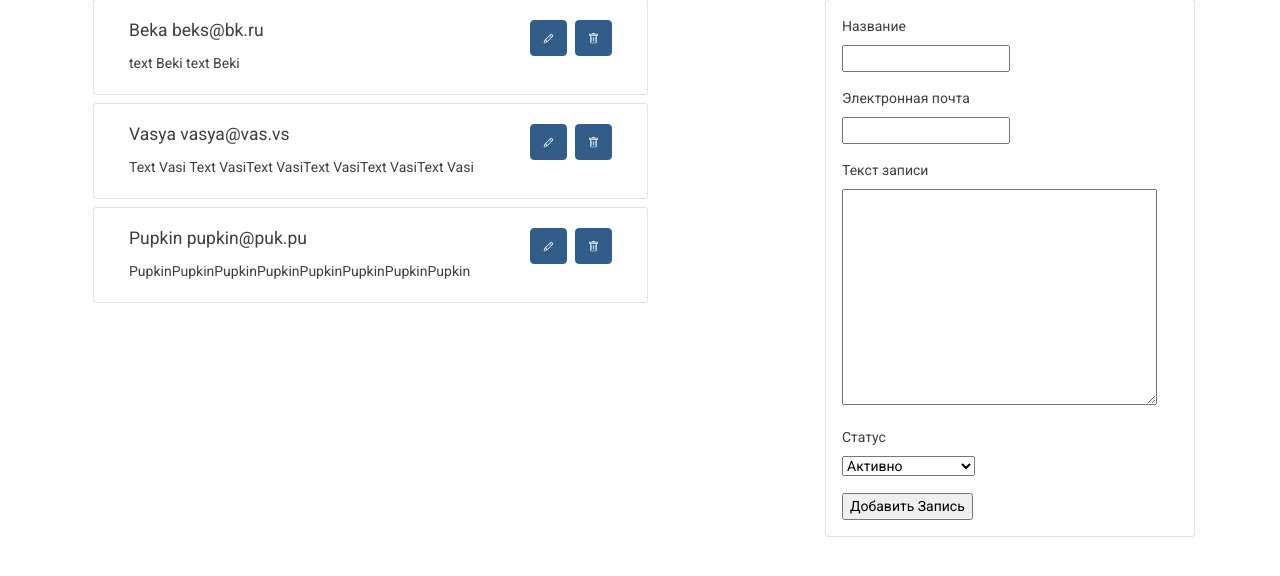
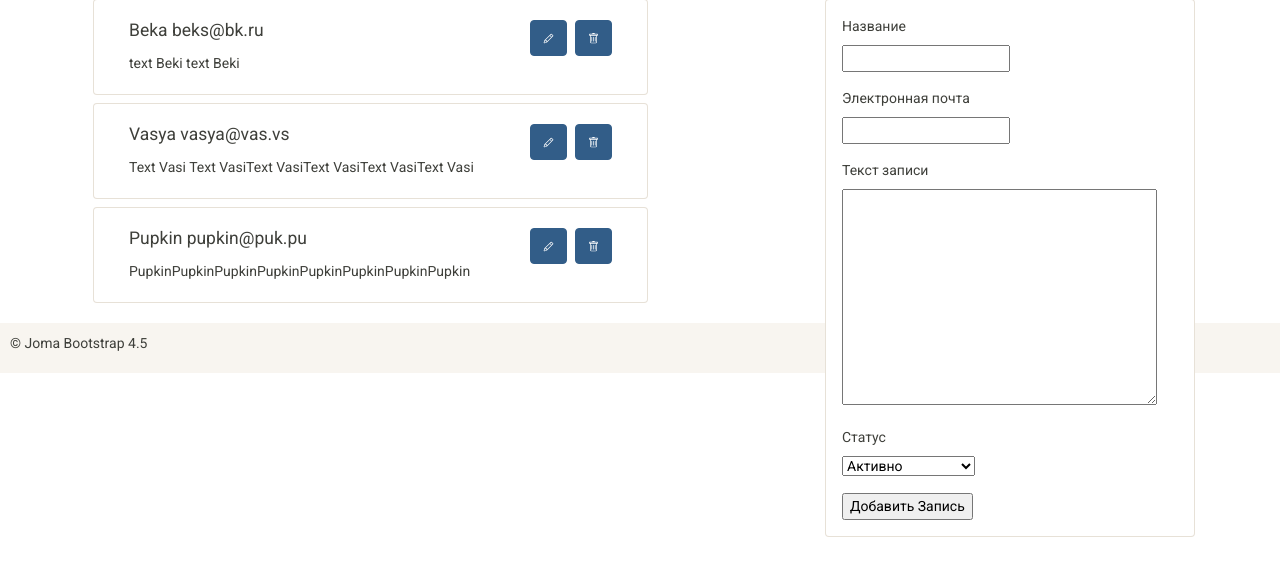
Before and after one commit to jomagsm/exam_6, a Django app: page / in a window 1280 px wide. Shown: the part 127-703 px from the top of the page. Run offline with Django 3.2, Linux system fonts and the light colour scheme; data comes from the database, SQL or seed files in the repository; some libraries are stand-ins or nearby versions.

Commit message:
Удалил коментарии

```diff
--- a/source/main/settings.py
+++ b/source/main/settings.py
@@ -106,7 +106,7 @@ AUTH_PASSWORD_VALIDATORS = [
 
 LANGUAGE_CODE = 'en-us'
 
-TIME_ZONE = 'UTC'
+TIME_ZONE = 'Asia/Bishkek'
 
 USE_I18N = True
 
--- a/source/webapp/static/css/style.css
+++ b/source/webapp/static/css/style.css
@@ -0,0 +1,6 @@
+#footer{
+    margin-top: 20px;
+    padding: 10px;
+    background: #f8f5f0;
+    height: 50px;
+}
--- a/source/webapp/templates/base.html
+++ b/source/webapp/templates/base.html
@@ -26,6 +26,9 @@
 
     {% endblock %}
 </div>
+<div id="footer">
+    <p>&copy; Joma Bootstrap 4.5</p>
+</div>
 </body>
 <script src="https://code.jquery.com/jquery-3.5.1.slim.min.js"
         integrity="sha384-DfXdz2htPH0lsSSs5nCTpuj/zy4C+OGpamoFVy38MVBnE+IbbVYUew+OrCXaRkfj"
--- a/source/webapp/templates/create_new_note.html
+++ b/source/webapp/templates/create_new_note.html
@@ -9,10 +9,6 @@
             {% for field in form %}
                 {% include 'partial/form_create.html' with form=field %}
             {% endfor %}
-            {#{% include 'partial/article_form.html' with form=form.name %}#}
-            {#{% include 'partial/article_form.html' with form=form.description %}#}
-            {#{% include 'partial/article_form.html' with form=form.status %}#}
-            {#{% include 'partial/article_form.html' with form=form.create_at %}#}
             <input type="submit" value="Добавить Запись">
         </form>
     </div>
--- a/source/webapp/templates/note_delete.html
+++ b/source/webapp/templates/note_delete.html
@@ -8,7 +8,6 @@
             <p><input class=" btn btn-outline-dark btn-sm mb-1 mr-2" type="submit" value="Да">
                 <a class=" btn btn-outline-dark btn-sm mb-1 mr-2" href=" {% url 'index' %}" role="button">Нет
                 </a></p>
-            {#            <p><a href="{% url "find" article.pk %}">Cancel</a></p>#}
         </form>
     </div>
 {% endblock %}
--- a/source/webapp/templates/note_update.html
+++ b/source/webapp/templates/note_update.html
@@ -8,10 +8,6 @@
             {% for field in form %}
                 {% include 'partial/form_create.html' with form=field %}
             {% endfor %}
-            {#    {% include 'partial/article_form.html' with form=form.name %}#}
-            {#    {% include 'partial/article_form.html' with form=form.description %}#}
-            {#    {% include 'partial/article_form.html' with form=form.status %}#}
-            {#    {% include 'partial/article_form.html' with form=form.create_at %}#}
             <input type="submit" value="Сохранить изменение">
         </form>
     </div>
--- a/source/webapp/templates/partial/form_create.html
+++ b/source/webapp/templates/partial/form_create.html
@@ -1,8 +1,6 @@
 <div class="form-group">
     <div class="form-group">
         <label for="name">{{ form.label }}</label>
-        {#                <input type="text" name="{{ form.name.name }}" class="form-control" id="name" placeholder="Введите название"#}
-        {#                   value="{{ form.name.value }}">#}
         <p>{{ form }}</p>
         {% for error in form.errors %}
             <p class="text-danger">{{ error }}</p>
--- a/source/webapp/views.py
+++ b/source/webapp/views.py
@@ -2,7 +2,7 @@ from django.http import HttpResponseNotAllowed
 from django.shortcuts import render, redirect, get_object_or_404
 
 from webapp.forms import NoteForm
-from webapp.models import Note, STATUS_CHOICE, DEFAUL_STATUS
+from webapp.models import Note, STATUS_CHOICE
 
 
 def index_view(request):
@@ -26,7 +26,7 @@ def note_create(request):
     elif request.method == 'POST':
         form = NoteForm(data=request.POST)
         if form.is_valid():
-            note = Note.objects.create(
+            Note.objects.create(
                 name=form.cleaned_data['name'],
                 email=form.cleaned_data['email'],
                 text=form.cleaned_data['text'],
```
Also changed, not shown: source/webapp/forms.py (+0 -16 lines), source/webapp/models.py (line endings or trailing spaces).
